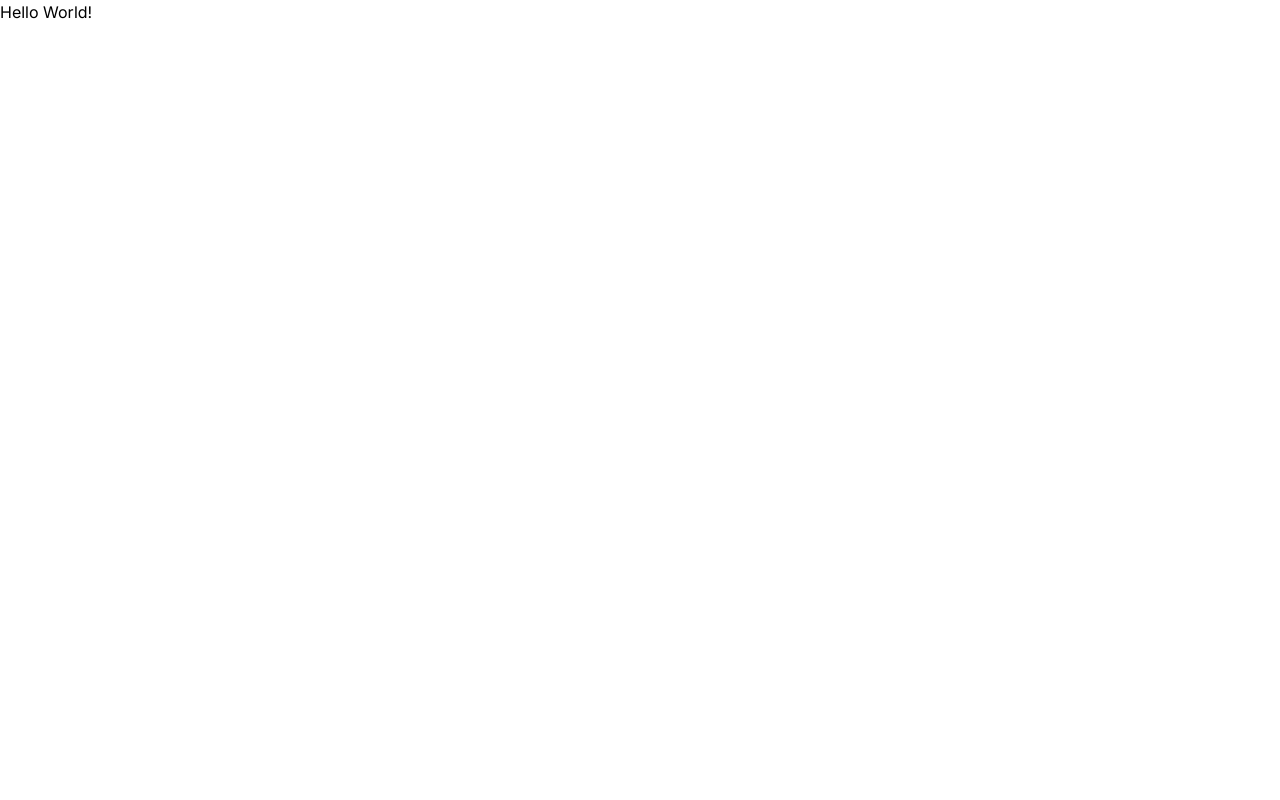
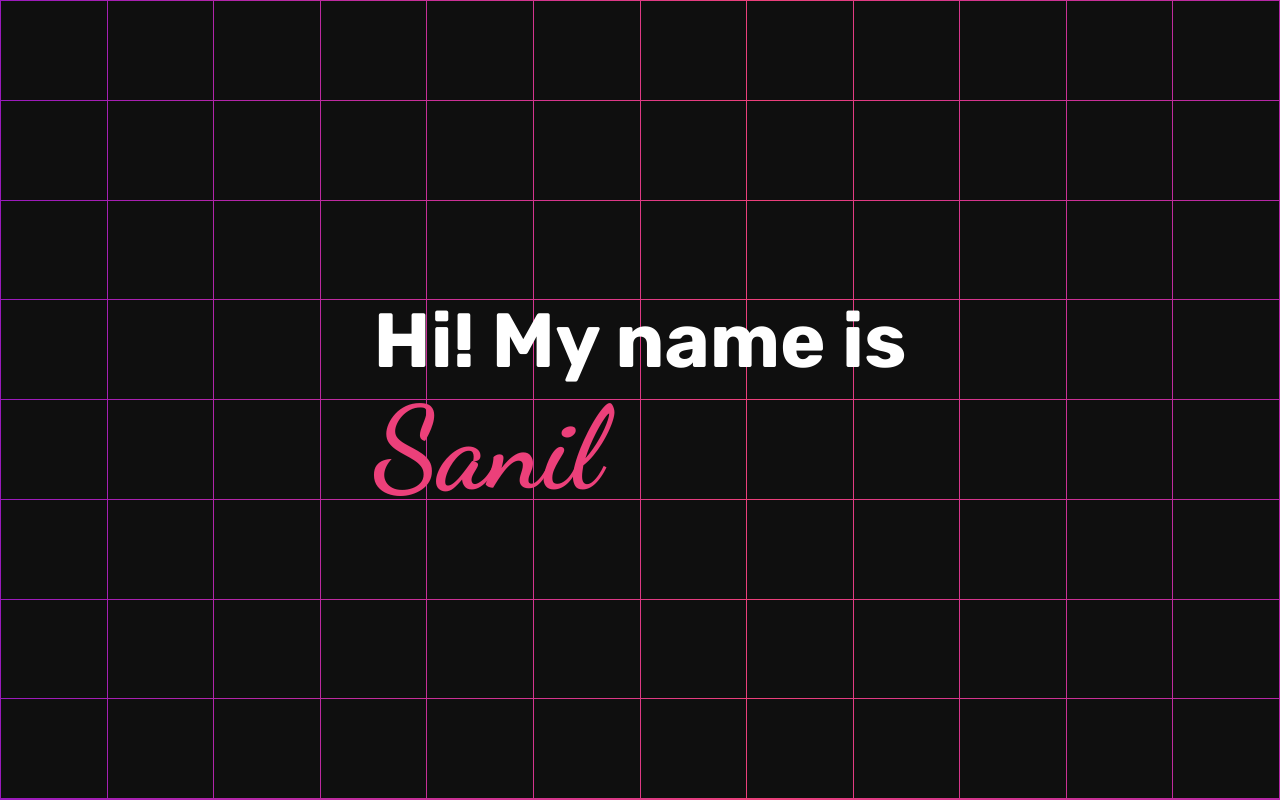
Before and after one commit to notSanil/Portfolio, a Next.js app: page / in a window 1280 px wide. Built offline with nearby package versions, Linux system fonts and the light colour scheme.

Commit message:
Add grid index

```diff
--- /dev/null
+++ b/app/Components/GradientBackground.tsx
@@ -0,0 +1,23 @@
+interface GradientBackgroundProps {
+    colors: string[],
+    children?: any
+}
+
+export default function GradientBackground({ colors, children }: GradientBackgroundProps) {
+    const gradientColors = colors.join(', ');
+
+    const gradientStyle: React.CSSProperties = {
+        width: '100%',
+        height: '100%',
+        position: 'absolute',
+        zIndex: -1,
+        background: `linear-gradient(90deg, ${gradientColors})`,
+        backgroundSize: '200% 200%',
+    };
+
+    return (
+        <div className="h-screen w-screen flex justify-center items-center absolute bg-center animate-pan inset-0" style={gradientStyle}>
+                {children}
+        </div>
+    );
+}
--- /dev/null
+++ b/app/Components/GridTile.tsx
@@ -0,0 +1,15 @@
+export default function Tile({ height, width }: { height: number, width: number }) {
+    const marginSize: number = 0.7;
+
+    return (
+        <div
+        style={
+            {
+                margin: 0.5
+            }
+        }
+            className={`hover:bg-[#1e1e1e] bg-[#0f0f0f]`}
+        >
+        </div>
+    );
+}
--- /dev/null
+++ b/app/Components/Navbar.tsx
@@ -0,0 +1,20 @@
+import Link from "next/link";
+import Image from "next/image";
+import Logo from "./lorem_ipsum.jpg";
+
+export default function Navbar() {
+  return (
+    <nav>
+      <Image
+        src={Logo}
+        alt="Logo"
+        width={70}
+        quality={100}
+        placeholder="blur"
+      />
+      <h1>Sanil Gupta</h1>
+      <Link href="/">Home</Link>
+      <Link href="/about">About me</Link>
+    </nav>
+  );
+}
--- /dev/null
+++ b/app/about/page.tsx
@@ -0,0 +1,7 @@
+export default function AboutMe() {
+    return (
+        <main>
+            <h2>About me</h2>
+        </main>
+    );
+}
--- a/app/layout.tsx
+++ b/app/layout.tsx
@@ -1,11 +1,12 @@
 import type { Metadata } from "next";
-import { Inter } from "next/font/google";
+import { Rubik } from "next/font/google";
 import "./globals.css";
+import Navbar from "./Components/Navbar";
 
-const inter = Inter({ subsets: ["latin"] });
+const rubik = Rubik({ subsets: ["latin"], weight: "700"});
 
 export const metadata: Metadata = {
-  title: "Create Next App",
+  title: "Sanil Gupta",
   description: "Generated by create next app",
 };
 
@@ -16,7 +17,9 @@ export default function RootLayout({
 }>) {
   return (
     <html lang="en">
-      <body className={inter.className}>{children}</body>
+      <body className={rubik.className}>
+        {children}
+      </body>
     </html>
   );
 }
--- a/app/page.tsx
+++ b/app/page.tsx
@@ -1,7 +1,80 @@
+"use client"
+import { useState, useEffect } from "react";
+import Tile from "./Components/GridTile";
+import { Dancing_Script } from "next/font/google";
+import GradientBackground from "./Components/GradientBackground";
+
+const dancingScript = Dancing_Script({ subsets: ["latin"], weight: '700' });
+
 export default function Home() {
+  const [windowDimensions, setWindowDimensions] = useState({ width: 1080, height: 720 });
+
+  useEffect(() => {
+    const handleResize = () => {
+      setWindowDimensions({ width: window.innerWidth, height: window.innerHeight });
+    };
+    handleResize();
+
+    window.addEventListener('resize', handleResize);
+
+    return () => {
+      window.removeEventListener('resize', handleResize);
+    };
+  }, []);
+
+  const primaryTextColor: string = '#6200ea';
+  const secondaryTextColor: string = '#ec407a'
+
+  const numRows = Math.floor(windowDimensions.width / 100);
+  const numCols = Math.floor(windowDimensions.height / 100);
+
+  const tileWidth = windowDimensions.width / numRows;
+  const tileHeight = windowDimensions.height / numCols;
+
+  const renderTile = (key: number) => {
+    return (
+      <Tile
+        height={tileHeight}
+        width={tileWidth}
+        key={key}
+      />
+    );
+  };
+
+  const renderRow = (rowIndex: number) => {
+    const row = [];
+    for (let colIndex = 0; colIndex < numCols; colIndex++) {
+      row.push(renderTile(colIndex));
+    }
+    return <div key={rowIndex} className="row">{row}</div>;
+  };
+
+  const renderGrid = () => {
+    const grid = [];
+    for (let index = 0; index <= numRows * numCols; ++index) {
+      grid.push(renderTile(index));
+    }
+
+    return grid;
+  };
+
   return (
     <main>
-      <h2> Hello World! </h2>
+      <GradientBackground
+        colors={[primaryTextColor, secondaryTextColor, primaryTextColor]}
+      >
+
+        <div
+          style={{ display: 'grid', gridTemplateColumns: `repeat(${numRows}, 1fr)`, position: 'relative', gridTemplateRows: `repeat(${numCols}, 1fr)`, height: `calc(100vh - 1px)`, width: `calc(100vw - 1px)`, zIndex: 2}}
+        >
+          {renderGrid()}
+        </div>
+
+        <h1 className="absolute left-1/2 top-1/2 -translate-x-1/2 -translate-y-1/2 text-[6vw] z-[3] text-white pointer-events-none">
+          Hi! My name is <br></br>
+          <span className={`${dancingScript.className} text-[1.5em]/[0.9em] text-titleSecondary`}> Sanil</span>
+        </h1>
+      </GradientBackground>
     </main>
   );
 }
--- a/tailwind.config.ts
+++ b/tailwind.config.ts
@@ -1,4 +1,7 @@
 import type { Config } from "tailwindcss";
+
+const titlePrimary = '#6200ea';
+const titleSecondary = '#ec407a';
 
 const config: Config = {
   content: [
@@ -8,11 +11,19 @@ const config: Config = {
   ],
   theme: {
     extend: {
-      backgroundImage: {
-        "gradient-radial": "radial-gradient(var(--tw-gradient-stops))",
-        "gradient-conic":
-          "conic-gradient(from 180deg at 50% 50%, var(--tw-gradient-stops))",
+      keyframes: {
+        pan: {
+          '0%' : {backgroundPosition: '0% center'},
+          '100%': {backgroundPosition: '-200% center'}
+        }
       },
+      animation: {
+        pan: 'pan 10s linear infinite'
+      },
+      colors: {
+        'titlePrimary': titlePrimary,
+        'titleSecondary': titleSecondary
+      }
     },
   },
   plugins: [],
```
